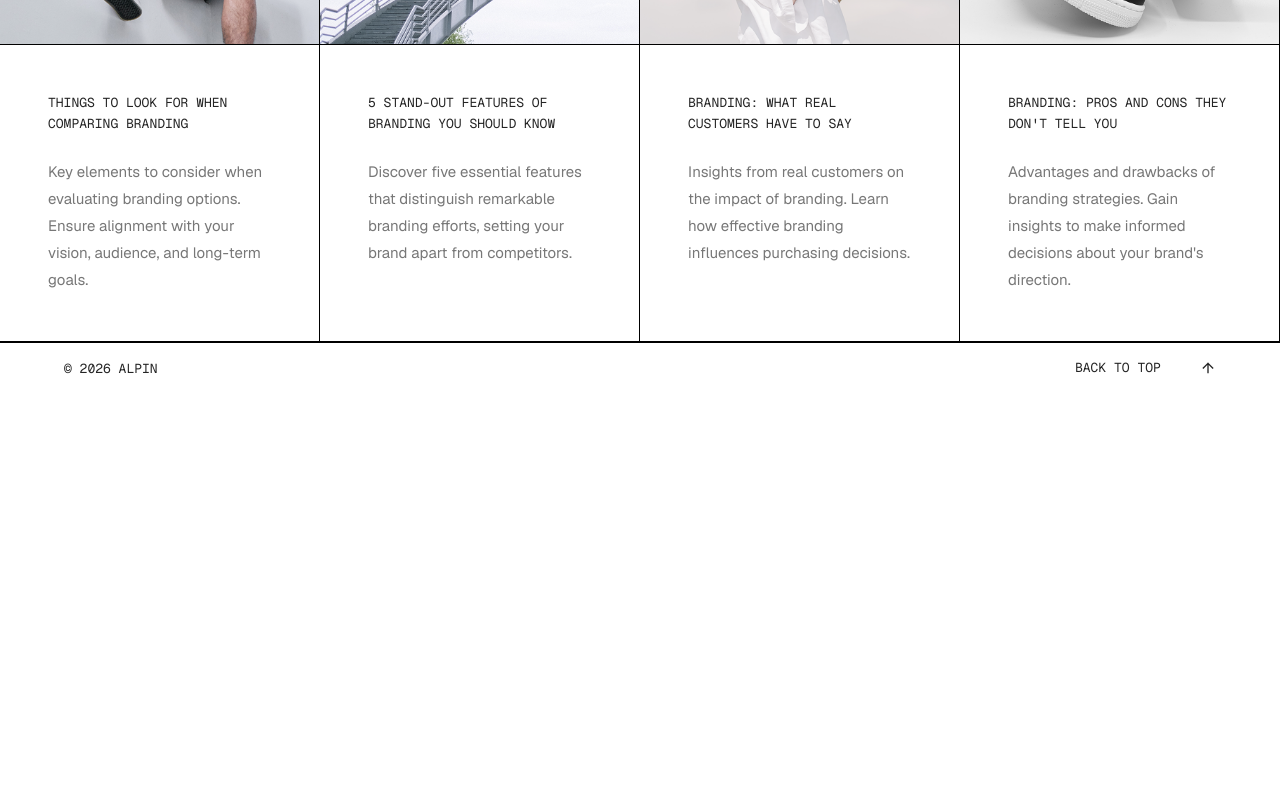
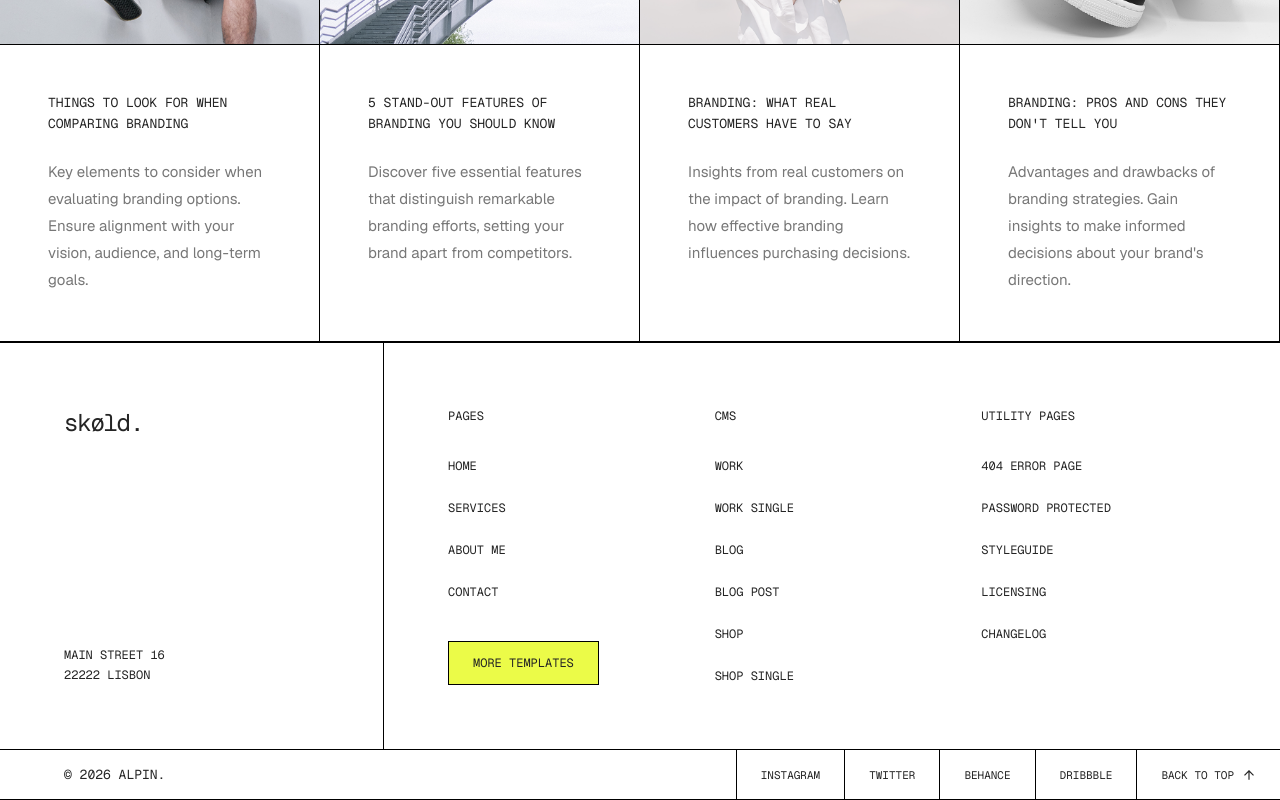
Before and after one commit to kevinamay/alpin_ads_test_2, a Next.js app: page / in a window 1280 px wide. Shown: the part 9746-10546 px from the top of the page. Before the commit the page ends 10139 px from the top, so only its background shows below. Built offline with nearby package versions, Linux system fonts and the light colour scheme.

Commit message:
feat: rebuild Footer completely to match the massive multi-column layout from Figma screenshot

```diff
--- a/src/components/Footer.tsx
+++ b/src/components/Footer.tsx
@@ -1,34 +1,99 @@
 "use client";
 
 export default function Footer() {
+  const scrollToTop = () => {
+    window.scrollTo({ top: 0, behavior: 'smooth' });
+  };
+
   return (
-    <footer className="w-full h-[51px] bg-white border-t border-black flex justify-between items-center px-4 lg:px-[64px]">
-      {/* Left: Copyright */}
-      <div className="font-mono text-[13px] font-normal uppercase text-[#242424]">
-        © 2026 ALPIN
+    <footer className="w-full bg-white flex flex-col">
+      {/* Top Section */}
+      <div className="w-full flex flex-col lg:flex-row border-t border-black">
+
+        {/* Left Info Panel */}
+        <div className="w-full lg:w-[30%] lg:border-r border-b lg:border-b-0 border-black p-8 lg:p-[64px] flex flex-col justify-between min-h-[250px] lg:min-h-[400px]">
+          <div className="font-mono text-2xl tracking-tighter text-[#242424]">
+            skøld.
+          </div>
+          <div className="font-mono text-[12px] uppercase text-[#242424] leading-relaxed mt-16 lg:mt-0">
+            MAIN STREET 16<br />
+            22222 LISBON
+          </div>
         </div>
 
-      {/* Right: Back to Top */}
+        {/* Right Links Panel */}
+        <div className="w-full lg:w-[70%] p-8 lg:p-[64px] grid grid-cols-1 md:grid-cols-3 gap-12 lg:gap-8">
+
+          {/* Column 1 */}
+          <div className="flex flex-col items-start gap-6">
+            <h4 className="font-mono text-[12px] uppercase text-[#242424] mb-2">PAGES</h4>
+            <a href="#" className="font-mono text-[12px] uppercase text-[#242424] hover:opacity-70 transition-opacity">HOME</a>
+            <a href="#" className="font-mono text-[12px] uppercase text-[#242424] hover:opacity-70 transition-opacity">SERVICES</a>
+            <a href="#" className="font-mono text-[12px] uppercase text-[#242424] hover:opacity-70 transition-opacity">ABOUT ME</a>
+            <a href="#" className="font-mono text-[12px] uppercase text-[#242424] hover:opacity-70 transition-opacity">CONTACT</a>
+            <button className="mt-4 bg-[#EBFB48] border border-black px-6 py-3 font-mono text-[12px] uppercase text-[#242424] hover:bg-white transition-colors cursor-pointer">
+              MORE TEMPLATES
+            </button>
+          </div>
+
+          {/* Column 2 */}
+          <div className="flex flex-col items-start gap-6">
+            <h4 className="font-mono text-[12px] uppercase text-[#242424] mb-2">CMS</h4>
+            <a href="#" className="font-mono text-[12px] uppercase text-[#242424] hover:opacity-70 transition-opacity">WORK</a>
+            <a href="#" className="font-mono text-[12px] uppercase text-[#242424] hover:opacity-70 transition-opacity">WORK SINGLE</a>
+            <a href="#" className="font-mono text-[12px] uppercase text-[#242424] hover:opacity-70 transition-opacity">BLOG</a>
+            <a href="#" className="font-mono text-[12px] uppercase text-[#242424] hover:opacity-70 transition-opacity">BLOG POST</a>
+            <a href="#" className="font-mono text-[12px] uppercase text-[#242424] hover:opacity-70 transition-opacity">SHOP</a>
+            <a href="#" className="font-mono text-[12px] uppercase text-[#242424] hover:opacity-70 transition-opacity">SHOP SINGLE</a>
+          </div>
+
+          {/* Column 3 */}
+          <div className="flex flex-col items-start gap-6">
+            <h4 className="font-mono text-[12px] uppercase text-[#242424] mb-2">UTILITY PAGES</h4>
+            <a href="#" className="font-mono text-[12px] uppercase text-[#242424] hover:opacity-70 transition-opacity">404 ERROR PAGE</a>
+            <a href="#" className="font-mono text-[12px] uppercase text-[#242424] hover:opacity-70 transition-opacity">PASSWORD PROTECTED</a>
+            <a href="#" className="font-mono text-[12px] uppercase text-[#242424] hover:opacity-70 transition-opacity">STYLEGUIDE</a>
+            <a href="#" className="font-mono text-[12px] uppercase text-[#242424] hover:opacity-70 transition-opacity">LICENSING</a>
+            <a href="#" className="font-mono text-[12px] uppercase text-[#242424] hover:opacity-70 transition-opacity">CHANGELOG</a>
+          </div>
+
+        </div>
+      </div>
+
+      {/* Bottom 51px Bar */}
+      <div className="w-full h-auto lg:h-[51px] flex flex-col lg:flex-row border-t border-b border-black bg-white">
+
+        {/* Copyright */}
+        <div className="flex-1 flex items-center px-4 lg:px-[64px] h-[51px] lg:h-full border-b lg:border-b-0 border-black font-mono text-[11px] lg:text-[13px] uppercase text-[#242424]">
+          © 2026 ALPIN.
+        </div>
+
+        {/* Socials & Back to Top */}
+        <div className="flex items-center h-[51px] lg:h-full overflow-x-auto">
+          <a href="#" className="h-full px-4 lg:px-6 flex items-center justify-center lg:border-l border-black font-mono text-[10px] lg:text-[11px] uppercase text-[#242424] hover:bg-gray-50 transition-colors shrink-0">
+            INSTAGRAM
+          </a>
+          <a href="#" className="h-full px-4 lg:px-6 flex items-center justify-center border-l border-black font-mono text-[10px] lg:text-[11px] uppercase text-[#242424] hover:bg-gray-50 transition-colors shrink-0">
+            TWITTER
+          </a>
+          <a href="#" className="hidden sm:flex h-full px-4 lg:px-6 items-center justify-center border-l border-black font-mono text-[10px] lg:text-[11px] uppercase text-[#242424] hover:bg-gray-50 transition-colors shrink-0">
+            BEHANCE
+          </a>
+          <a href="#" className="hidden md:flex h-full px-4 lg:px-6 items-center justify-center border-l border-black font-mono text-[10px] lg:text-[11px] uppercase text-[#242424] hover:bg-gray-50 transition-colors shrink-0">
+            DRIBBBLE
+          </a>
           <div
-        onClick={() => window.scrollTo({ top: 0, behavior: 'smooth' })}
-        className="flex items-center gap-2 cursor-pointer hover:opacity-70 transition-opacity"
+            onClick={scrollToTop}
+            className="h-full px-4 lg:px-6 flex items-center justify-center border-l border-black cursor-pointer hover:bg-gray-100 transition-colors gap-2 shrink-0"
           >
-        <span className="font-mono text-[13px] font-normal leading-[1.4] uppercase text-[#242424] w-auto lg:w-[117px] h-auto lg:h-[18px]">
+            <span className="font-mono text-[10px] lg:text-[11px] uppercase text-[#242424]">
               BACK TO TOP
             </span>
-        <svg
-          xmlns="http://www.w3.org/2000/svg"
-          width="16"
-          height="16"
-          viewBox="0 0 24 24"
-          fill="none"
-          stroke="#242424"
-          strokeWidth="2"
-          strokeLinecap="square"
-          strokeLinejoin="miter"
-        >
+            <svg width="14" height="14" viewBox="0 0 24 24" fill="none" stroke="#242424" strokeWidth="2" strokeLinecap="square" strokeLinejoin="miter">
               <path d="M12 19V5M5 12l7-7 7 7" />
             </svg>
+          </div>
+        </div>
       </div>
     </footer>
   );
```
Lines whose indentation alone changed are shown as unchanged.
